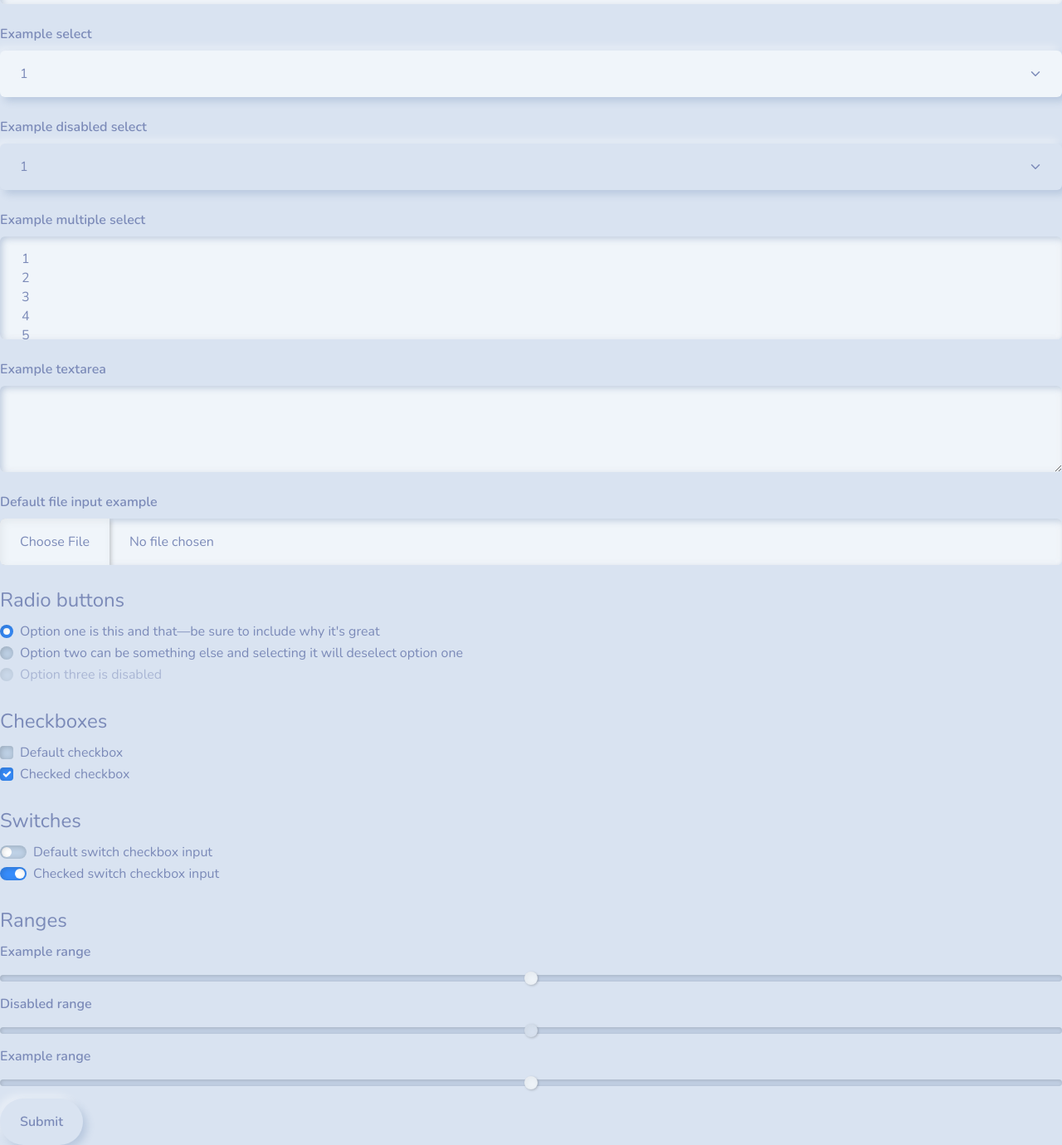
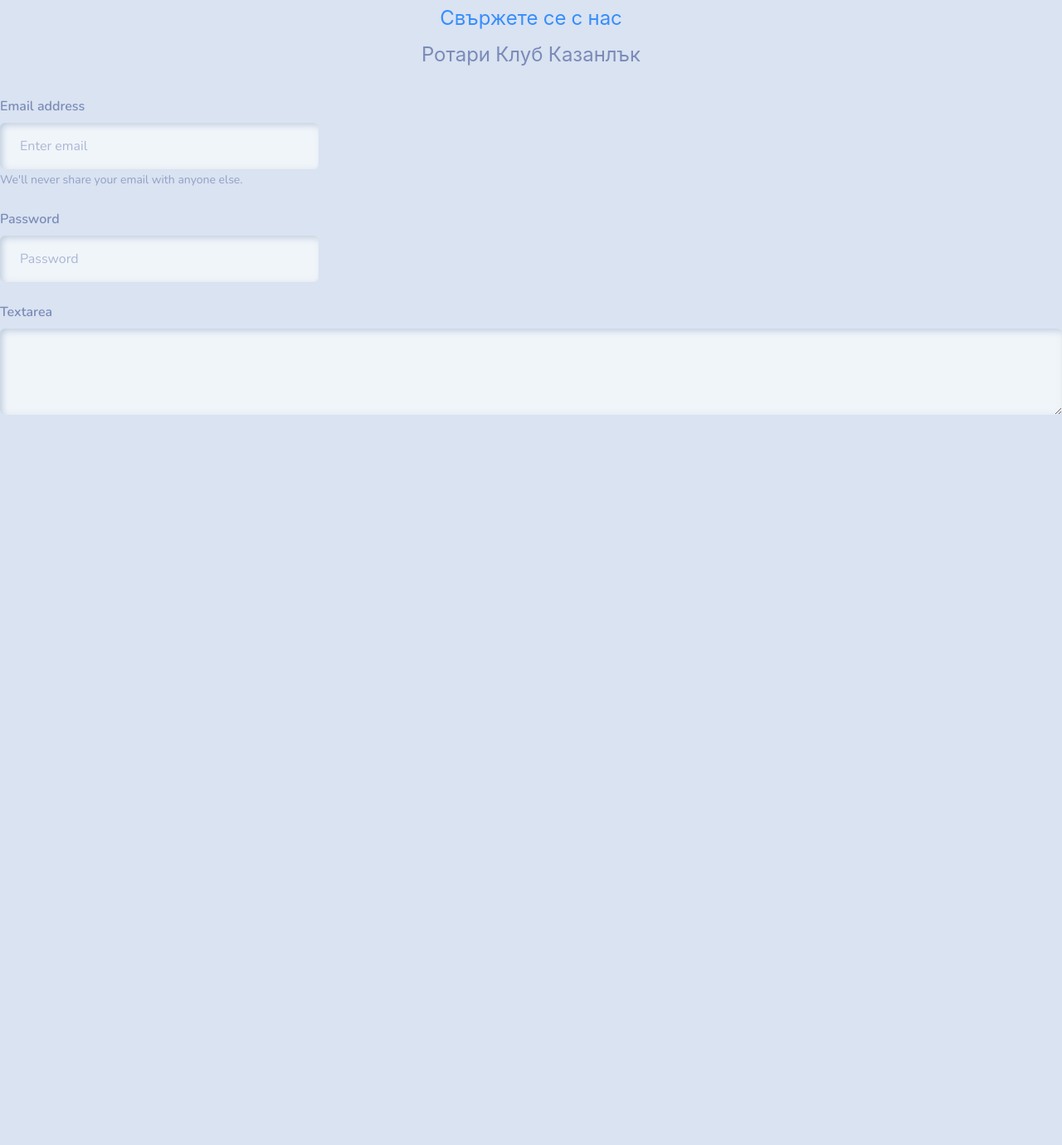
Before and after one commit to MaverickGODSENT/RotaryClubKazanlak, a website: page Contact.html in a window 1280 px wide. Shown: the part 399-1779 px from the top of the page at 83% size. After the commit the page ends 899 px from the top, so only its background shows below. Drawn offline with nearby package versions, Linux system fonts and the light colour scheme.

Commit message:
Contacts almost finished + navigation layout

```diff
--- a/Contact.html
+++ b/Contact.html
@@ -4,163 +4,38 @@
   <meta charset="UTF-8">
   <meta name="viewport" content="width=device-width, initial-scale=1.0">
   <link href="css/bootstrap.css" rel="stylesheet">
+  <script src="/scripts/navigatio.js"></script>
+
   <title>Contact</title>
 </head>
 <body>
-  <nav class="navbar navbar-expand-lg bg-primary" data-bs-theme="dark">
-    <div class="container-fluid">
-      <img class="navbar-brand" href="Index.html" src="/Images/logo-Rotary-Sofia-Color.png" style="width: 5%;"></img>
-      <button class="navbar-toggler" type="button" data-bs-toggle="collapse" data-bs-target="#navbarColor01" aria-controls="navbarColor01" aria-expanded="false" aria-label="Toggle navigation">
-        <span class="navbar-toggler-icon"></span>
-      </button>
-      <div class="collapse navbar-collapse" id="navbarColor01">
-        <ul class="navbar-nav me-auto">
-          <li class="nav-item">
-            <a class="nav-link active" href="#">Начало</a>
-          </li>
-          <li class="nav-item dropdown">
-            <a class="nav-link dropdown-toggle" data-bs-toggle="dropdown" role="button" aria-haspopup="true" aria-expanded="false">Dropdown</a>
-            <div class="dropdown-menu">
-              <a class="dropdown-item" href="#">История</a>
-              <a class="dropdown-item" href="#">Ротари Интернашънъл</a>
-              <a class="dropdown-item" href="#">Фондация Ротари</a>
-              <a class="dropdown-item" href="#">Младежки програми</a>
-            </div>
-          </li>
-          <li class="nav-item">
-            <a class="nav-link" href="#">Подкрепете ни</a>
-          </li>
-          <li class="nav-item">
-            <a class="nav-link" href="#">Новини</a>
-          </li>
-          <li class="nav-item">
-            <a class="nav-link" href="#">Галерия</a>
-          </li>
-          <li class="nav-item">
-            <a class="nav-link" href="Contact.html">Контакти</a>
-          </li>
-        </ul>
-      </div>
-    </div>
-  </nav>
+    <p>Пишете ни : contact@rotarykazanlak.org</p>
+    <div id="nav"></div>
+
+
+  <iframe src="https://www.google.com/maps/embed?pb=!1m18!1m12!1m3!1d1270.4483694125443!2d25.39365682104841!3d42.62676689066763!2m3!1f0!2f0!3f0!3m2!1i1024!2i768!4f13.1!3m3!1m2!1s0x40a85411f70f3e33%3A0x99559cacae5a3905!2sSeveren%2C%20ul.%20%22Kaproni%22%201%2C%206100%20Kazanlak!5e0!3m2!1sen!2sbg!4v1731498561561!5m2!1sen!2sbg" width="100%" height="300" style="border:0;" allowfullscreen="" loading="lazy" referrerpolicy="no-referrer-when-downgrade"></iframe>
+
+
+
 
   <form>
     <fieldset>
-      <legend>Legend</legend>
-      <div class="row">
-        <label for="staticEmail" class="col-sm-2 col-form-label">Email</label>
-        <div class="col-sm-10">
-          <input type="text" readonly="" class="form-control-plaintext" id="staticEmail" value="email@example.com">
-        </div>
-      </div>
-      <div>
+      <legend style="text-align: center; color:#378dfc ;">Свържете се с нас</legend>
+      <legend style="text-align: center;">Ротари Клуб Казанлък</legend>
+      <div style="width: 30%;">
         <label for="exampleInputEmail1" class="form-label mt-4">Email address</label>
         <input type="email" class="form-control" id="exampleInputEmail1" aria-describedby="emailHelp" placeholder="Enter email">
         <small id="emailHelp" class="form-text text-muted">We'll never share your email with anyone else.</small>
       </div>
-      <div>
+      <div style="width: 30%;">
         <label for="exampleInputPassword1" class="form-label mt-4">Password</label>
         <input type="password" class="form-control" id="exampleInputPassword1" placeholder="Password" autocomplete="off">
       </div>
       <div>
-        <label for="exampleSelect1" class="form-label mt-4">Example select</label>
-        <select class="form-select" id="exampleSelect1">
-          <option>1</option>
-          <option>2</option>
-          <option>3</option>
-          <option>4</option>
-          <option>5</option>
-        </select>
-      </div>
-      <div>
-        <label for="exampleSelect1" class="form-label mt-4">Example disabled select</label>
-        <select class="form-select" id="exampleDisabledSelect1" disabled="">
-          <option>1</option>
-          <option>2</option>
-          <option>3</option>
-          <option>4</option>
-          <option>5</option>
-        </select>
-      </div>
-      <div>
-        <label for="exampleSelect2" class="form-label mt-4">Example multiple select</label>
-        <select multiple="" class="form-select" id="exampleSelect2">
-          <option>1</option>
-          <option>2</option>
-          <option>3</option>
-          <option>4</option>
-          <option>5</option>
-        </select>
-      </div>
-      <div>
-        <label for="exampleTextarea" class="form-label mt-4">Example textarea</label>
+        <label for="exampleTextarea" class="form-label mt-4">Textarea</label>
         <textarea class="form-control" id="exampleTextarea" rows="3"></textarea>
       </div>
-      <div>
-        <label for="formFile" class="form-label mt-4">Default file input example</label>
-        <input class="form-control" type="file" id="formFile">
-      </div>
-      <fieldset>
-        <legend class="mt-4">Radio buttons</legend>
-        <div class="form-check">
-          <input class="form-check-input" type="radio" name="optionsRadios" id="optionsRadios1" value="option1" checked="">
-          <label class="form-check-label" for="optionsRadios1">
-            Option one is this and that—be sure to include why it's great
-          </label>
-        </div>
-        <div class="form-check">
-          <input class="form-check-input" type="radio" name="optionsRadios" id="optionsRadios2" value="option2">
-          <label class="form-check-label" for="optionsRadios2">
-            Option two can be something else and selecting it will deselect option one
-          </label>
-        </div>
-        <div class="form-check disabled">
-          <input class="form-check-input" type="radio" name="optionsRadios" id="optionsRadios3" value="option3" disabled="">
-          <label class="form-check-label" for="optionsRadios3">
-            Option three is disabled
-          </label>
-        </div>
-      </fieldset>
-      <fieldset>
-        <legend class="mt-4">Checkboxes</legend>
-        <div class="form-check">
-          <input class="form-check-input" type="checkbox" value="" id="flexCheckDefault">
-          <label class="form-check-label" for="flexCheckDefault">
-            Default checkbox
-          </label>
-        </div>
-        <div class="form-check">
-          <input class="form-check-input" type="checkbox" value="" id="flexCheckChecked" checked="">
-          <label class="form-check-label" for="flexCheckChecked">
-            Checked checkbox
-          </label>
-        </div>
-      </fieldset>
-      <fieldset>
-        <legend class="mt-4">Switches</legend>
-        <div class="form-check form-switch">
-          <input class="form-check-input" type="checkbox" id="flexSwitchCheckDefault">
-          <label class="form-check-label" for="flexSwitchCheckDefault">Default switch checkbox input</label>
-        </div>
-        <div class="form-check form-switch">
-          <input class="form-check-input" type="checkbox" id="flexSwitchCheckChecked" checked="">
-          <label class="form-check-label" for="flexSwitchCheckChecked">Checked switch checkbox input</label>
-        </div>
-      </fieldset>
-      <fieldset>
-        <legend class="mt-4">Ranges</legend>
-          <label for="customRange1" class="form-label">Example range</label>
-          <input type="range" class="form-range" id="customRange1">
-          <label for="disabledRange" class="form-label">Disabled range</label>
-          <input type="range" class="form-range" id="disabledRange" disabled="">
-          <label for="customRange3" class="form-label">Example range</label>
-          <input type="range" class="form-range" min="0" max="5" step="0.5" id="customRange3">
-      </fieldset>
-      <button type="submit" class="btn btn-primary">Submit</button>
-    </fieldset>
   </form>
-
-
 
 
 </body>
--- /dev/null
+++ b/navLayout.html
@@ -0,0 +1,36 @@
+<nav class="navbar navbar-expand-lg bg-primary" data-bs-theme="dark">
+  <div class="container-fluid">
+    <img class="navbar-brand" href="Index.html" src="/Images/logo-Rotary-Sofia-Color.png" style="width: 5%;"></img>
+    <button class="navbar-toggler" type="button" data-bs-toggle="collapse" data-bs-target="#navbarColor01" aria-controls="navbarColor01" aria-expanded="false" aria-label="Toggle navigation">
+      <span class="navbar-toggler-icon"></span>
+    </button>
+    <div class="collapse navbar-collapse" id="navbarColor01">
+      <ul class="navbar-nav me-auto">
+        <li class="nav-item">
+          <a class="nav-link active" href="#">Начало</a>
+        </li>
+        <li class="nav-item dropdown">
+          <a class="nav-link dropdown-toggle" data-bs-toggle="dropdown" role="button" aria-haspopup="true" aria-expanded="false">Dropdown</a>
+          <div class="dropdown-menu">
+            <a class="dropdown-item" href="#">История</a>
+            <a class="dropdown-item" href="#">Ротари Интернашънъл</a>
+            <a class="dropdown-item" href="#">Фондация Ротари</a>
+            <a class="dropdown-item" href="#">Младежки програми</a>
+          </div>
+        </li>
+        <li class="nav-item">
+          <a class="nav-link" href="#">Подкрепете ни</a>
+        </li>
+        <li class="nav-item">
+          <a class="nav-link" href="#">Новини</a>
+        </li>
+        <li class="nav-item">
+          <a class="nav-link" href="#">Галерия</a>
+        </li>
+        <li class="nav-item">
+          <a class="nav-link" href="Contact.html">Контакти</a>
+        </li>
+      </ul>
+    </div>
+  </div>
+</nav>
--- /dev/null
+++ b/scripts/navigatio.js
@@ -0,0 +1,10 @@
+function loadNav(){
+    fetch('navLayout.html')
+    .then(response => {
+        return response.text()
+    })
+    .then(data => {
+        document.querySelector('#nav').innerHTML = data;
+    })
+}
+loadNav();
```
